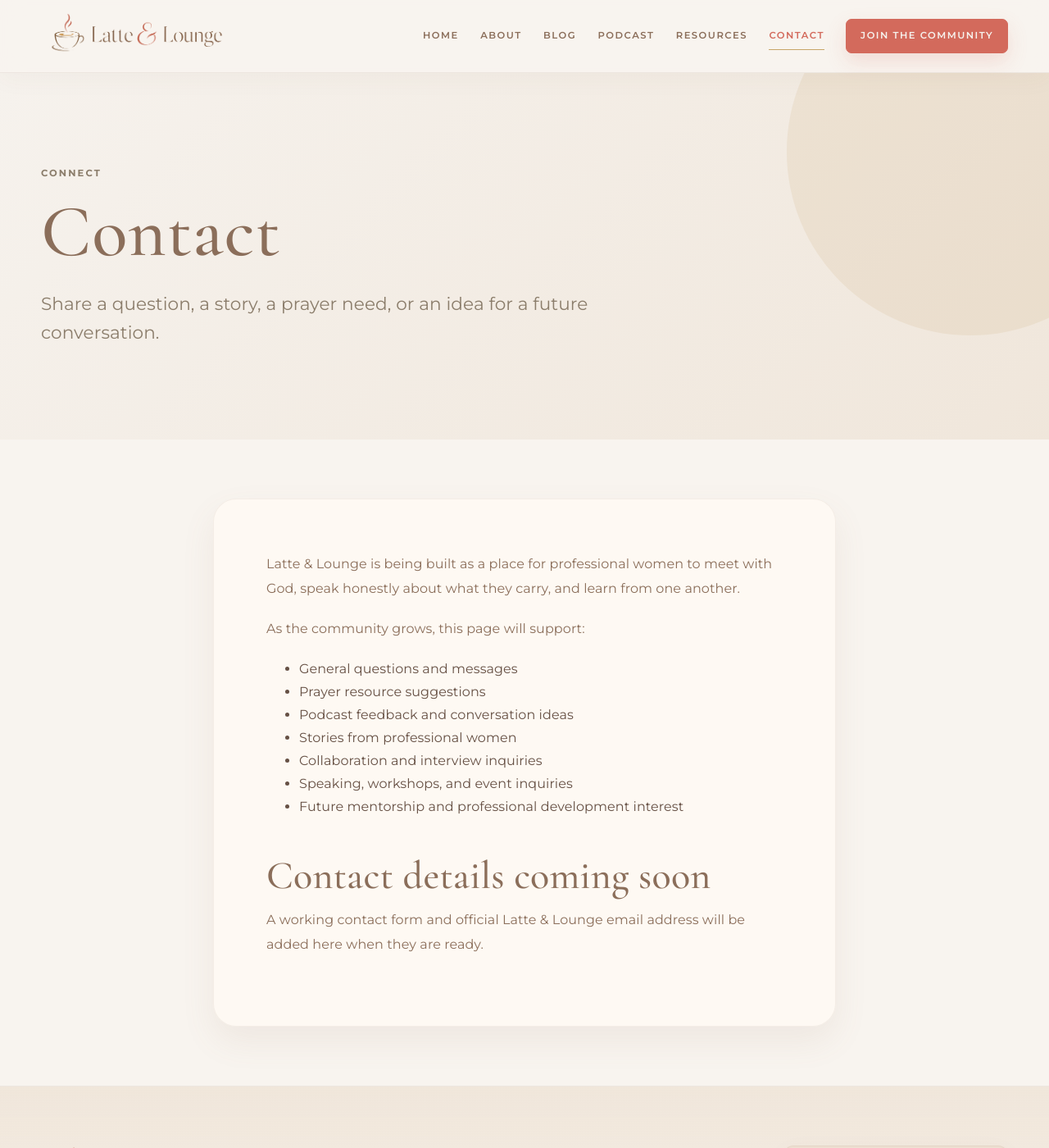
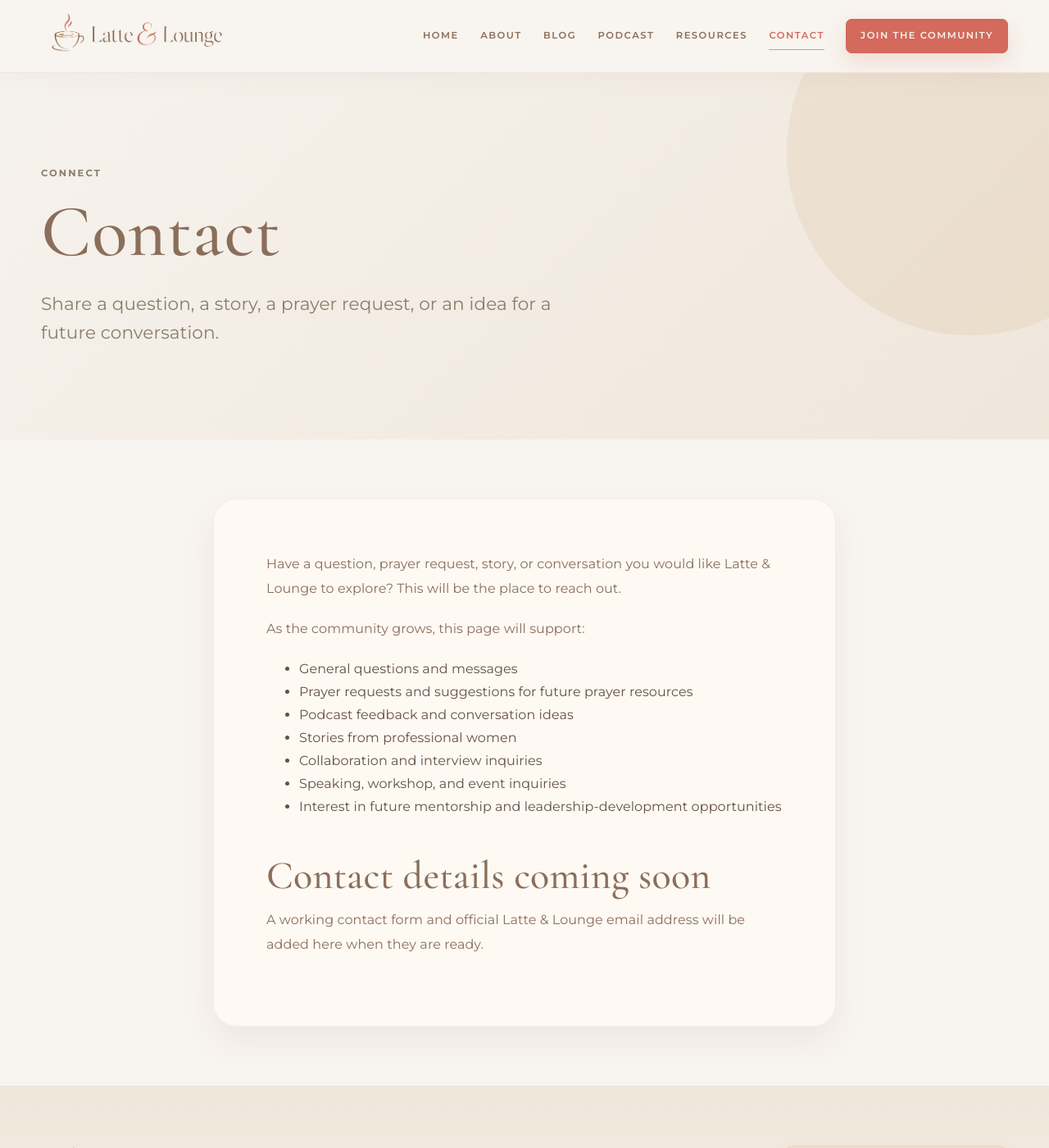
Before and after one commit to jeffthomasiii/latte-lounge-poc, a Jekyll site: the page built from docs/contact.md, in a window 1280 px wide and 1400 px high. Shown: the whole window at 82% size. Built offline with Jekyll 4.4.1, drawn with Linux system fonts in a browser that asks for light colours.

Commit message:
Polish Contact page wording

```diff
--- a/docs/contact.md
+++ b/docs/contact.md
@@ -2,20 +2,20 @@
 layout: page
 title: Contact
 eyebrow: "Connect"
-subtitle: "Share a question, a story, a prayer need, or an idea for a future conversation."
+subtitle: "Share a question, a story, a prayer request, or an idea for a future conversation."
 ---
 
-Latte & Lounge is being built as a place for professional women to meet with God, speak honestly about what they carry, and learn from one another.
+Have a question, prayer request, story, or conversation you would like Latte & Lounge to explore? This will be the place to reach out.
 
 As the community grows, this page will support:
 
 - General questions and messages
-- Prayer resource suggestions
+- Prayer requests and suggestions for future prayer resources
 - Podcast feedback and conversation ideas
 - Stories from professional women
 - Collaboration and interview inquiries
-- Speaking, workshops, and event inquiries
-- Future mentorship and professional development interest
+- Speaking, workshop, and event inquiries
+- Interest in future mentorship and leadership-development opportunities
 
 ## Contact details coming soon
 
```
